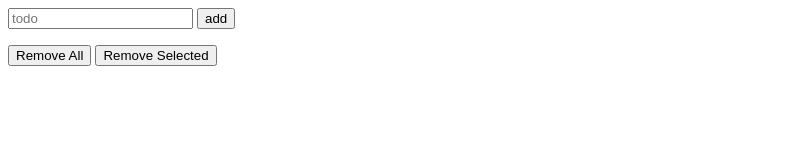
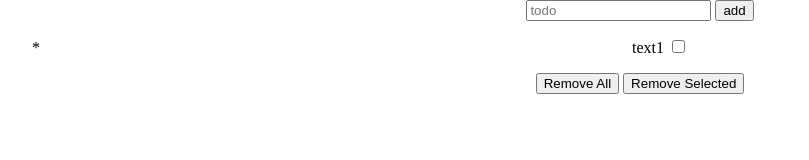
Before and after one commit to elbroandrew/simple-todo-list, a plain HTML site: page index.html in a window 1280 px wide. Shown: the whole page, without its empty margins (0-809 px from the left). Drawn offline with Linux system fonts and the light colour scheme.

Commit message:
refactor: remove x button

```diff
--- a/index.html
+++ b/index.html
@@ -6,18 +6,22 @@
     <link rel="stylesheet" href="style.css">
 </head>
 <body>
+<div class="container">
     <div class="input-block">
         <input type="text" class="input-block__input-elem" placeholder="todo">
         <input type="button" value="add" name="add" class="input-block__add-button-elem" onclick="add_todo()">
     </div>
     <div class="todo-container">
         <ul class="todo-container__list">
-
+            <li class="todo-container__item">
+                <span class="todo-container__text todo-container__text_state_normal">text1</span>
+                <input class="todo-container__checkbox" type="checkbox" onclick="change_todo_state(this)">
+            </li>
         </ul>
     </div>
-<button class="remove-todos-button" onclick="remove_all()">Remove All</button>
-<button class="remove-selected-todos-button" onclick="remove_selected()">Remove Selected</button>
-
+    <button type="button" class="remove-todos-button" onclick="remove_all()">Remove All</button>
+    <button type="button" class="remove-selected-todos-button" onclick="remove_selected()">Remove Selected</button>
+</div>
 
 <script src="script.js"></script>
 </body>
--- a/script.js
+++ b/script.js
@@ -15,10 +15,6 @@ function toggle_class(element, from, to){
 
 const todo_list =  document.querySelector(".todo-container__list");
 
-
-function remove_todo(button_pressed){
-    todo_list.removeChild(button_pressed.parentNode);
-}
 
 function remove_all(){
     let todo_list = document.querySelector(".todo-container__list");
@@ -42,13 +38,8 @@ function create_todo() {
         input_checkbox.toggle_class = toggle_class;
         input_checkbox.classList.add("todo-container__checkbox");
         input_checkbox.setAttribute("onclick", "change_todo_state(this)");
-        const remove_button = document.createElement("button");
-        remove_button.innerText = "X";
-        remove_button.classList.add("todo-container__button", "todo-container__button_state_hidden");
-        remove_button.setAttribute("onclick", "remove_todo(this)");
         li.appendChild(span_text);
         li.appendChild(input_checkbox);
-        li.appendChild(remove_button);
 
         return li;
     }else{
@@ -87,3 +78,12 @@ function change_todo_state(checkbox){
         checkbox.toggle_class(remove_button, "todo-container__button_state_active", "todo-container__button_state_hidden")
     }
 }
+
+/*TODO:
+- local storage
+- scss
+- rollup
+- backend routes
+- change marker (emoji)
+
+*/
--- a/style.css
+++ b/style.css
@@ -1,5 +1,25 @@
+body{
+    margin: 0;
+}
+.container{
+    text-align: center;
+    position: relative;
+}
+.todo-container{
 
+}
 
+.todo-container__list{
+
+}
+
+.todo-container__item {
+
+}
+
+.todo-container__item::marker {
+    content: "*";
+}
 
 .todo-container__text_state_strikethrough{
     font-weight: 600;
@@ -13,6 +33,10 @@
 .todo-container__button_state_active{
     background-color: red;
     border: none;
+    display: none;
+}
+.todo-container__button{
+    display: none;
 }
 .todo-container__button_state_active:hover{
     cursor: pointer;
```
Lines whose indentation alone changed are shown as unchanged.
